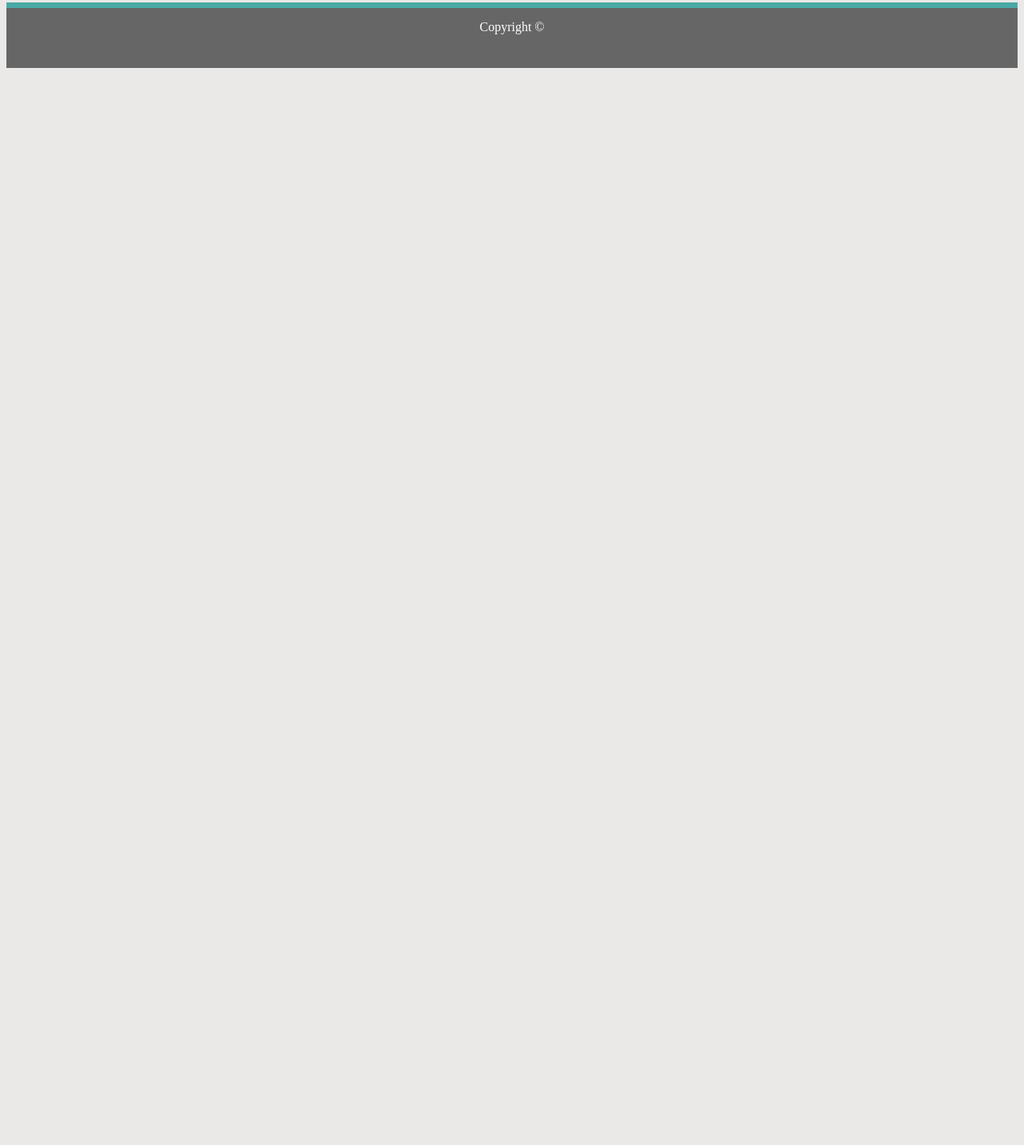
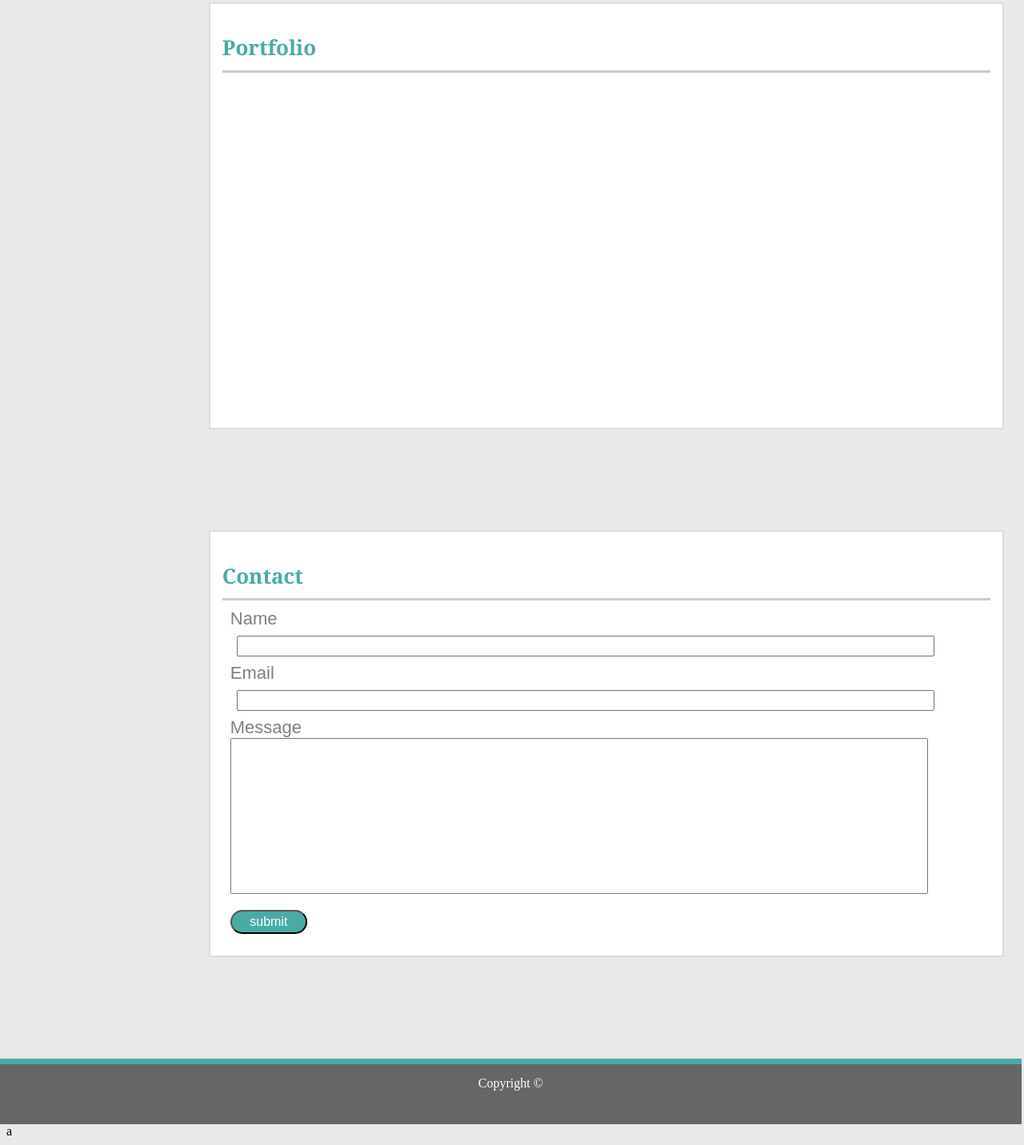
Before and after one commit to Miles-Windu/miles-windu.github.io, a plain HTML site: page index.html in a window 1280 px wide. Shown: the part 784-2216 px from the top of the page at 80% size. Before the commit the page ends 877 px from the top, so only its background shows below. Drawn offline with Linux system fonts and the light colour scheme; files that its build step writes are made by us from their sources; files whose address does not match are found by name.

Commit message:
Contact and Portfolio add

```diff
--- a/index.html
+++ b/index.html
@@ -5,7 +5,7 @@
     <meta http-equiv="X-UA-Compatible" content="IE=edge">
     <title>Miles Kenner's Portfolio</title>
     <meta name="viewport" content="width=device-width, initial-scale=1">
-    <link rel="stylesheet" type="text/css" media="screen" href="style.css"/>
+    <link rel="stylesheet" type="text/css" media="screen" href="assets/css/style.css"/>
     <!-- <script src="main.js"></script> -->
 </head>
 <header>
@@ -14,30 +14,22 @@
     </div>
     <!-- Ask why position moves when I shrink the web browser.-->
     <div id="about" class="nav">
-        About
+        <a href="#About Me">About</a>
     </div>
     <div id="portfolio" class="nav">
-        Portfolio
+       <a href="#pics">Portfolio</a>
     </div>
     <div id="contact" class="nav">
-        Contact
+        <a href="#Hit Me Up">Contact</a>
     </div>
-    <!-- <span id="about" class="nav">
-            About
-    </span>
-        <span id="portfolio" class="nav">
-            Portfolio
-        </span>
-        <span id="contact" class="nav">
-            Contact
-        </span> -->
+
 </header>
 <body>
-    <div id="aboutme">
+    <div class="event" id="About Me">
         <h2>
             About Me
         </h2>
-        <div id="content">
+        <div class="content">
             <div id="selfie">
                 <!-- <p>
                     Selfie Placeholder
@@ -68,9 +60,52 @@
             </p>
         </div>
     </div>
+
+    <div class="event"  id="pics">
+       <h2>
+           Portfolio
+       </h2>
+       <div class="content">
+           <div class="pics"></div>
+
+
+
+
+
+
+       </div>
+
+    </div>
+
+    <div class="event" id="contact">
+            <h2 id="Hit Me Up">
+                Contact
+            </h2>
+            <div class="content">
+            <form>
+                Name <br>
+                <input type="text" name="John Smith" class="fillin"><br>
+                Email <br>
+                <input type="test" name="example&#64gmail.com" class="fillin"><br>
+                Message<br>
+                <!-- Why doesn't the text start at the beginning of the text box?   -->
+                <input type="text" name="Input text here" id="messages"><br>
+                <input type="submit" value="submit" id="submit">
+             </form>
+
+            </div>
+
+
+
+
+
+
+
+
+         </div>
     <div id="footer">
         Copyright &copy
     </div>
 </body>
-
+a
 </html>
--- a/style.css
+++ b/style.css
@@ -42,15 +42,15 @@ header {
     background-color: #666666;
     border-top: solid 7px #4aaaa5;
     height: 60px;
-    width: 100%;
-    margin-left: 0px;
+    width: 101%;
+    margin-left: -8px;
     color: white;
     text-align: center;
     padding-top: 15px;
     margin-bottom: 0px;
 }
 
-#aboutme {
+.event {
     background-color: #ffffff;
     width: 960px;
     height:  500px;
@@ -67,6 +67,7 @@ h2 {
     height: 25px;
     font-size: 26px;
     font-family: Georgia, 'Times New Roman', Times, serif;
+    /* border-bottom: 3px #cccccc solid;  */
 }
 
 #selfie {
@@ -81,7 +82,7 @@ h2 {
 }
 
 
-#content {
+.content {
     font-family: Arial;
     color: gray;
     border-top: 3px #cccccc solid;
@@ -90,3 +91,35 @@ h2 {
     font-size: 22px;
 
 }
+
+form {
+    height: 50%;
+    width: 100%;
+    margin: 10px;
+}
+
+.fillin {
+    width: 90%;
+    height: 20px;
+    margin: 8px;
+}
+
+#messages {
+    width: 90%;
+    height: 90%;
+}
+
+#submit {
+    width: 10%;
+    height: 30px;
+    background-color: #4aaaa5;
+    margin-top: 20px;
+    color: white;
+    border-radius: 15px;
+}
+
+input {
+    font-size: 16px;
+    color: gray;
+
+}
```
